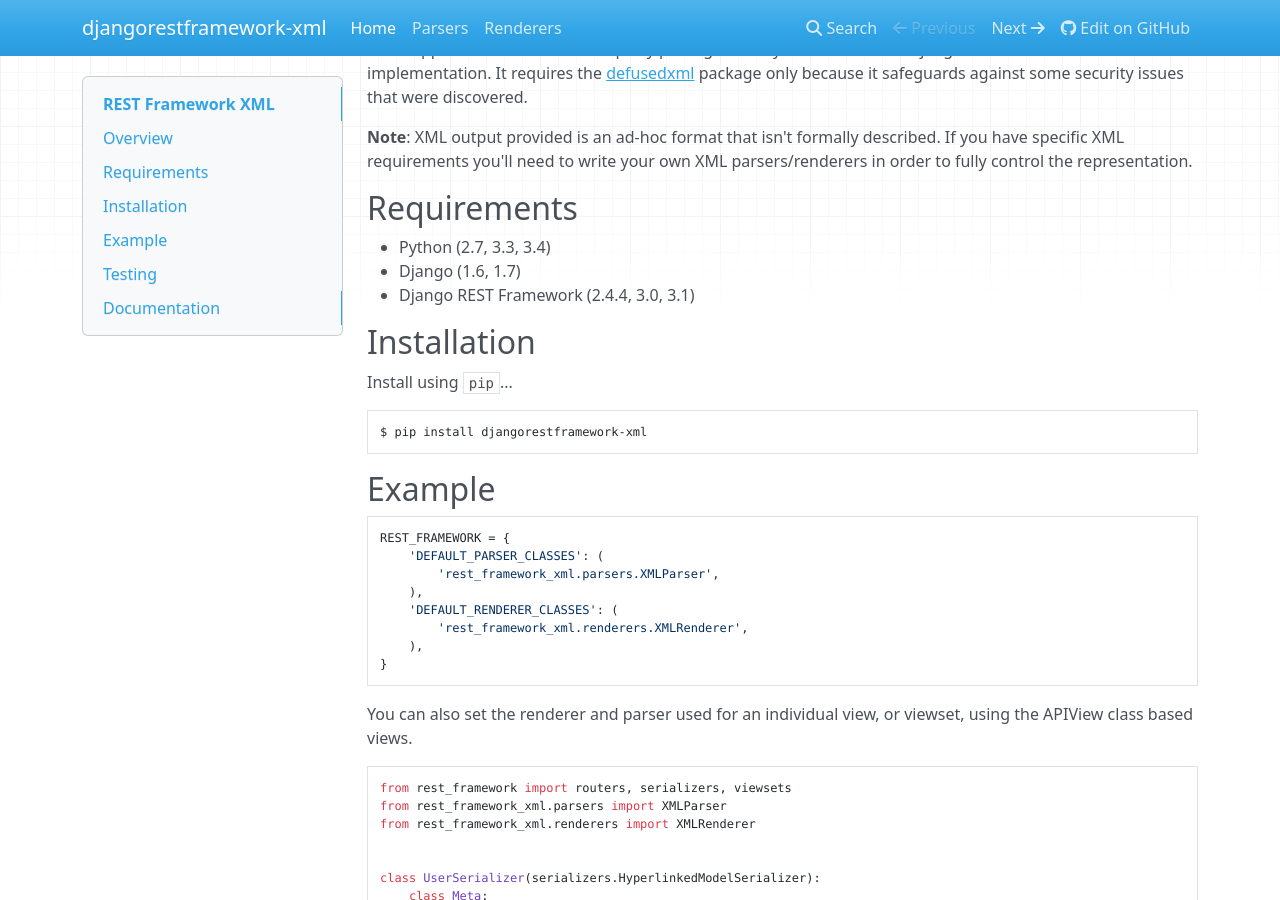
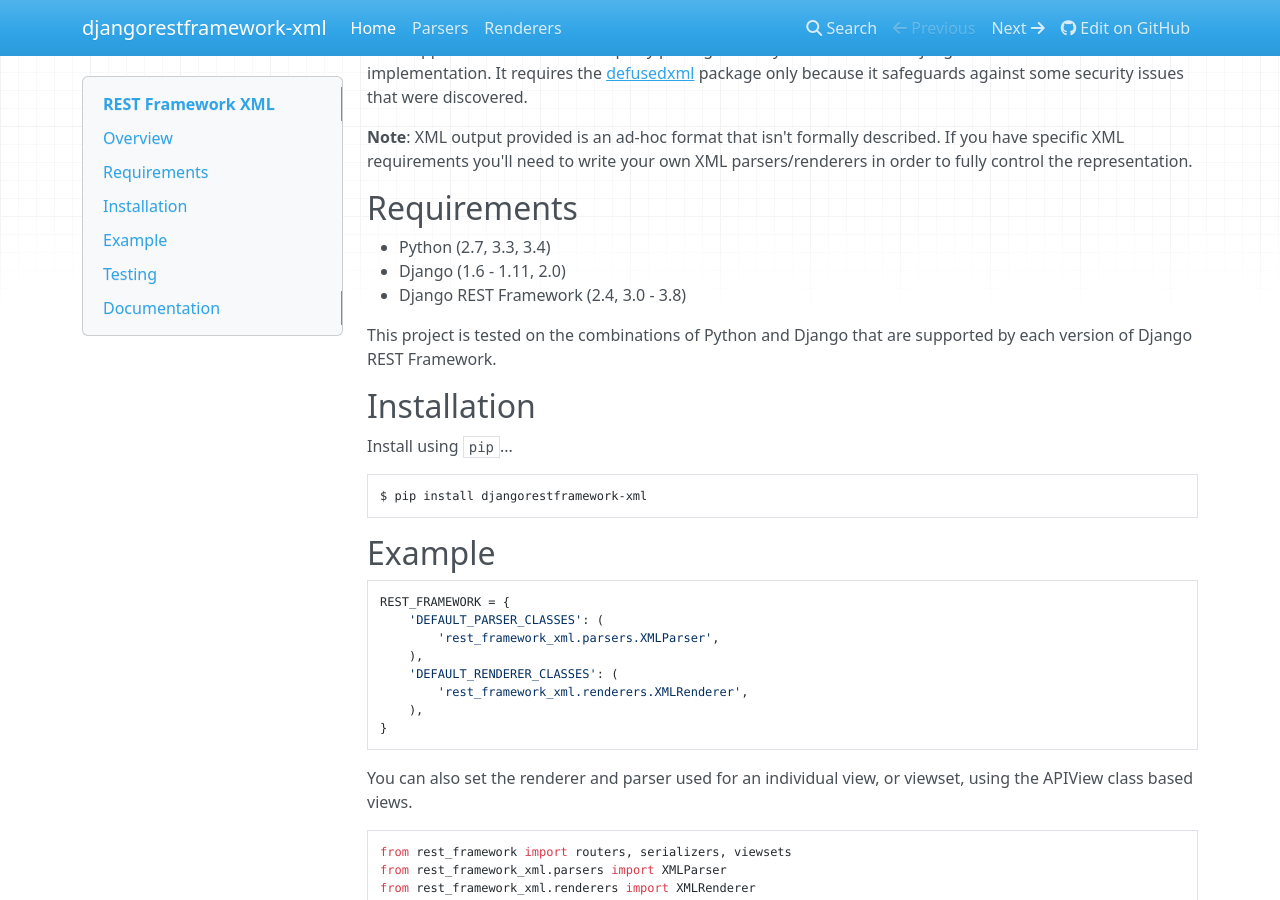
Before and after one commit to jpadilla/django-rest-framework-xml, an MkDocs documentation site: the page built from docs/index.md, in a window 1280 px wide and 900 px high, scrolled down 314 px. Built offline with MkDocs 1.6.1, drawn with Linux system fonts in a browser that asks for light colours; nearby versions of some CDN libraries.

Commit message:
Adjusted documentation for supported versions

```diff
--- a/docs/index.md
+++ b/docs/index.md
@@ -24,8 +24,10 @@
 ## Requirements
 
 * Python (2.7, 3.3, 3.4)
-* Django (1.6, 1.7)
-* Django REST Framework (2.4.4, 3.0, 3.1)
+* Django (1.6 - 1.11, 2.0)
+* Django REST Framework (2.4, 3.0 - 3.8)
+
+This project is tested on the combinations of Python and Django that are supported by each version of Django REST Framework.
 
 ## Installation
 
```
Also changed, not shown: README.md (+4 -2 lines).
